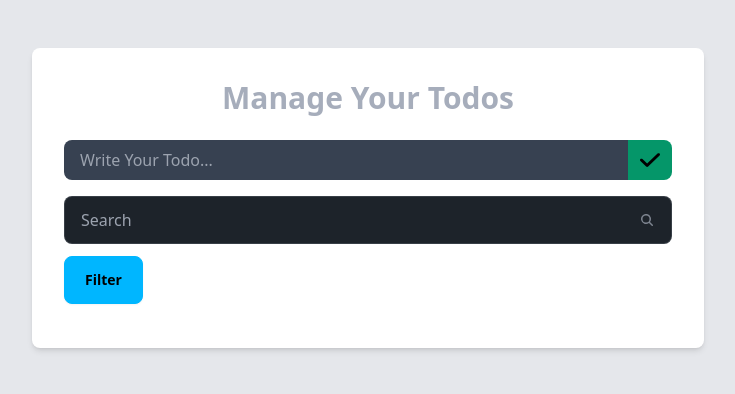
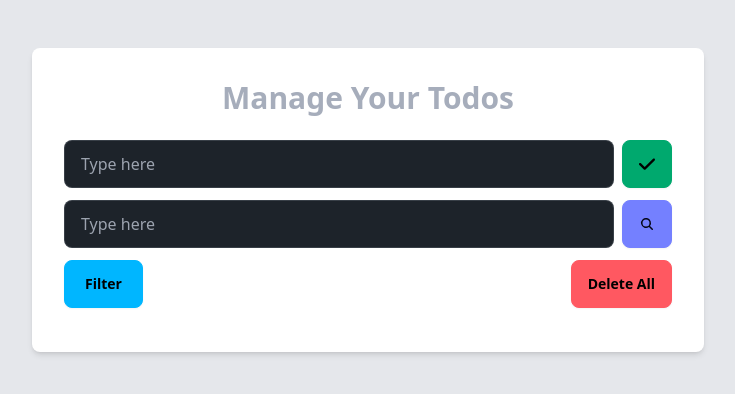
Before and after one commit to cheachansineath/To-Do-List-React, a React (Vite) app: page / in a window 1280 px wide. Shown: the top 394 px of the page, without its empty margins (272-1007 px from the left). Built offline with nearby package versions, Linux system fonts and the light colour scheme.

Commit message:
UI change

```diff
--- a/src/App.jsx
+++ b/src/App.jsx
@@ -48,41 +48,46 @@ function App() {
 		searchString == ""
 			? setFilteredTodos(todos)
 			: setFilteredTodos(
-					todos.filter((todo) => todo.content.includes(searchString))
+					todos.filter((todo) =>
+						todo.content
+							.toLowerCase()
+							.includes(searchString.toLowerCase())
+					)
 			  );
 	}, [searchString, todos]);
 
-	document.querySelector("html").classList.add("light");
+	document.querySelector("html").classList.add("cupcake");
 	return (
 		<TodoProvider
 			value={{ todos, addTodo, deleteTodo, updateTodo, toggleTodo }}
 		>
 			<div
 				data-theme="dark"
-				className=" flex justify-center min-h-screen no-scrollbar py-8 bg-gray-200 dark:bg-gray-800/90 duration-150"
+				className=" flex justify-center min-h-screen no-scrollbar py-8  bg-gray-200 dark:bg-gray-800/90 duration-150"
 			>
 				<div className="h-full max-w-2xl w-full m-4 p-8 rounded-lg shadow-md bg-white dark:bg-gray-900 dark:text-white">
 					<h1 className="text-3xl font-semibold text-center mb-6">
 						Manage Your Todos
 					</h1>
-					<div className="mb-4">
+					<div className="mb-3">
 						<TodoForm />
 					</div>
-					<label className="input input-bordered flex items-center gap-2 mb-3">
+					<div className="flex gap-2 w-full">
 						<input
 							type="text"
-							className="grow"
-							placeholder="Search"
+							placeholder="Type here"
+							className="input input-bordered grow"
 							value={searchString}
 							onChange={(e) => {
 								setSearchString(e.target.value);
 							}}
 						/>
+						<button className="btn btn-primary mb-3">
 							<svg
 								xmlns="http://www.w3.org/2000/svg"
 								viewBox="0 0 16 16"
 								fill="currentColor"
-							className="w-4 h-4 opacity-70"
+								className="w-4"
 							>
 								<path
 									fillRule="evenodd"
@@ -90,8 +95,10 @@ function App() {
 									clipRule="evenodd"
 								/>
 							</svg>
-					</label>
-					<div className="dropdown mb-3">
+						</button>
+					</div>
+					<div className="flex items-center justify-between mb-3">
+						<div className="dropdown">
 							<div
 								tabIndex={0}
 								role="button"
@@ -129,7 +136,9 @@ function App() {
 									<a
 										onClick={(e) => {
 											setFilteredTodos(
-											todos.filter((todo) => todo.checked)
+												todos.filter(
+													(todo) => todo.checked
+												)
 											);
 										}}
 									>
@@ -137,6 +146,8 @@ function App() {
 									</a>
 								</li>
 							</ul>
+						</div>
+						<div className="btn btn-error">Delete All</div>
 					</div>
 					<div className="flex flex-col gap-y-3 overflow-y-scroll no-scrollbar">
 						{filteredTodos.map((todo) => (
--- a/src/components/TodoForm.jsx
+++ b/src/components/TodoForm.jsx
@@ -1,32 +1,52 @@
 import { useState } from "react";
 import { useTodo } from "./contexts/Todo";
 import checkSign from "/check.svg";
-import { space } from "postcss/lib/list";
 
 function TodoForm() {
 	const { addTodo } = useTodo();
 	const [content, setContent] = useState("");
 
 	return (
-		<form className="flex join">
+		<>
+			<div className="flex gap-2 w-full">
 				<input
 					type="text"
-				placeholder="Write Your Todo..."
-				className="join-item w-full px-4 outline-none bg-gray-700 py-2"
+					placeholder="Type here"
+					className="input input-bordered grow"
 					value={content}
-				onChange={(e) => setContent(e.target.value)}
+					onChange={(e) => {
+						setContent(e.target.value);
+					}}
+					onKeyDown={(e) => {
+						if (e.key == "Enter") {
+							content !== "" ? addTodo(content) : "";
+							setContent("");
+						}
+					}}
 				/>
 				<button
-				className="join-item px-3 shrink-0 bg-emerald-600"
+					className="btn btn-success"
 					onClick={(e) => {
 						e.preventDefault();
 						content !== "" ? addTodo(content) : "";
 						setContent("");
 					}}
 				>
-				<img src={checkSign} alt="Check sign" className="w-5" />
+					<svg
+						xmlns="http://www.w3.org/2000/svg"
+						viewBox="0 0 448 512"
+						fill="currentColor"
+						className="w-4"
+					>
+						<path
+							fillRule="evenodd"
+							d="M438.6 105.4c12.5 12.5 12.5 32.8 0 45.3l-256 256c-12.5 12.5-32.8 12.5-45.3 0l-128-128c-12.5-12.5-12.5-32.8 0-45.3s32.8-12.5 45.3 0L160 338.7 393.4 105.4c12.5-12.5 32.8-12.5 45.3 0z"
+							clipRule="evenodd"
+						/>
+					</svg>
 				</button>
-		</form>
+			</div>
+		</>
 	);
 }
 
--- a/src/components/TodoItem.jsx
+++ b/src/components/TodoItem.jsx
@@ -33,8 +33,8 @@ function TodoItem({ todo }) {
 				className={`border outline-none w-full bg-transparent rounded-lg ml-1 py-1
 				${
 					isTodoEditable
-						? "border-black/10 dark:border-white pl-2"
-						: "border-transparent"
+						? "border-black/10 dark:border-white pl-2 cursor-text"
+						: "border-transparent cursor-pointer"
 				}
 				${todo.checked ? "line-through" : ""}`}
 				value={todoContent}
--- a/tailwind.config.js
+++ b/tailwind.config.js
@@ -7,6 +7,6 @@ export default {
 	// darkMode: "class",
 	plugins: [require("daisyui")],
 	daisyui: {
-		themes: ["light", "dark", "cupcake", "cyberpunk"],
+		themes: ["light", "dark", "cupcake", "cyberpunk", "night"],
 	},
 };
```
Lines whose indentation alone changed are shown as unchanged.
